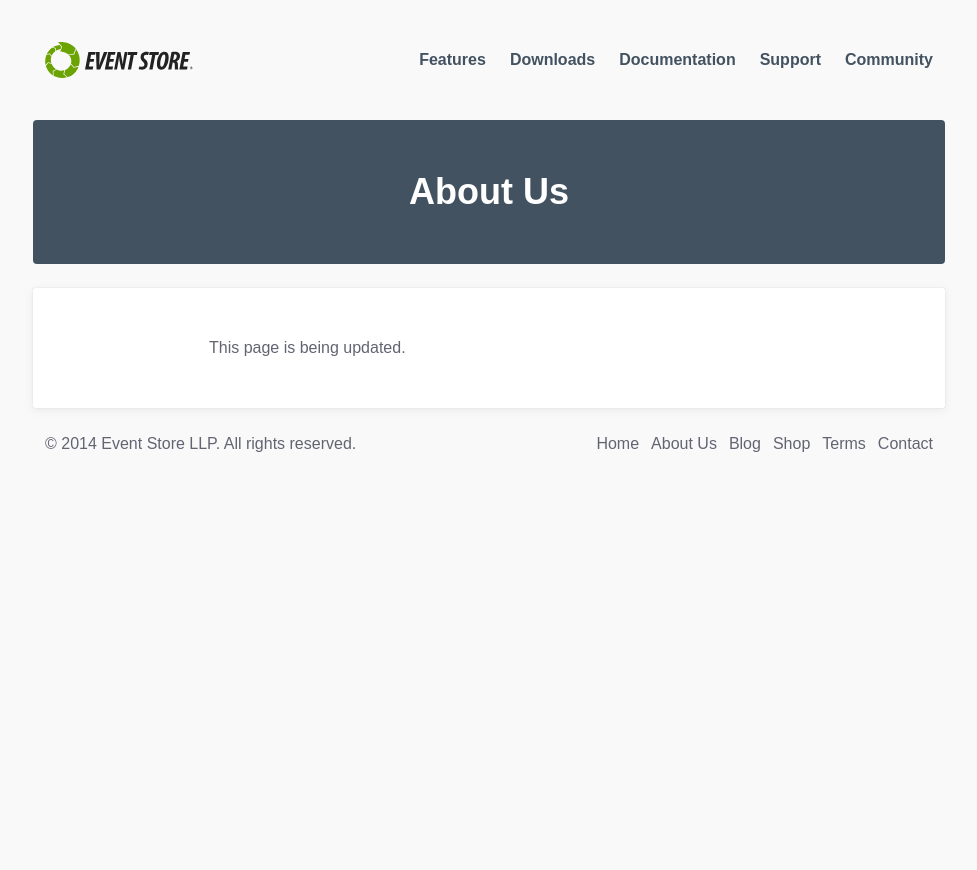
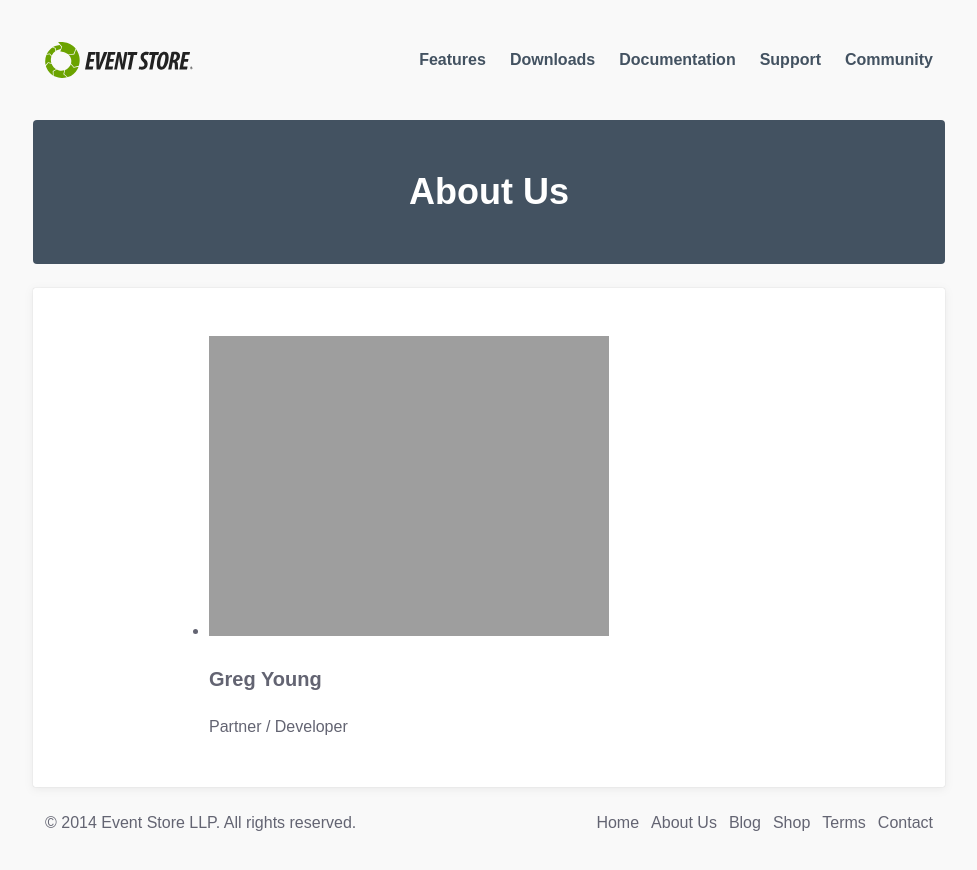
Before and after one commit to sandboxorg/geteventstore.com, a Jekyll site: the page built from about/index.html, in a window 1280 px wide. Shown: the top 870 px of the page, without its empty margins (151-1128 px from the left). Built offline with Jekyll 4.4.1, drawn with Linux system fonts in a browser that asks for light colours; Markdown is read by kramdown in place of the engine named in the settings.

```diff
--- a/about/index.html
+++ b/about/index.html
@@ -7,7 +7,13 @@ title: "About Us"
 				<h1>{{ page.title }}</h1>
 		</div>
 		<div class="page-main">
-			<p>This page is being updated.</p>
+			<ul class="team-list">
+				<li>
+					<img src="{{ site.url }}/images/greg-young.png" alt="Greg Young">
+					<h2>Greg Young</h2>
+					<p>Partner / Developer</p>
+				</li>
+			</ul>
 		</div>
 	</div>
 {% include footer.html %}
```
Also changed, not shown: images/google-groups.png (deleted), images/zendesk.png (deleted).
